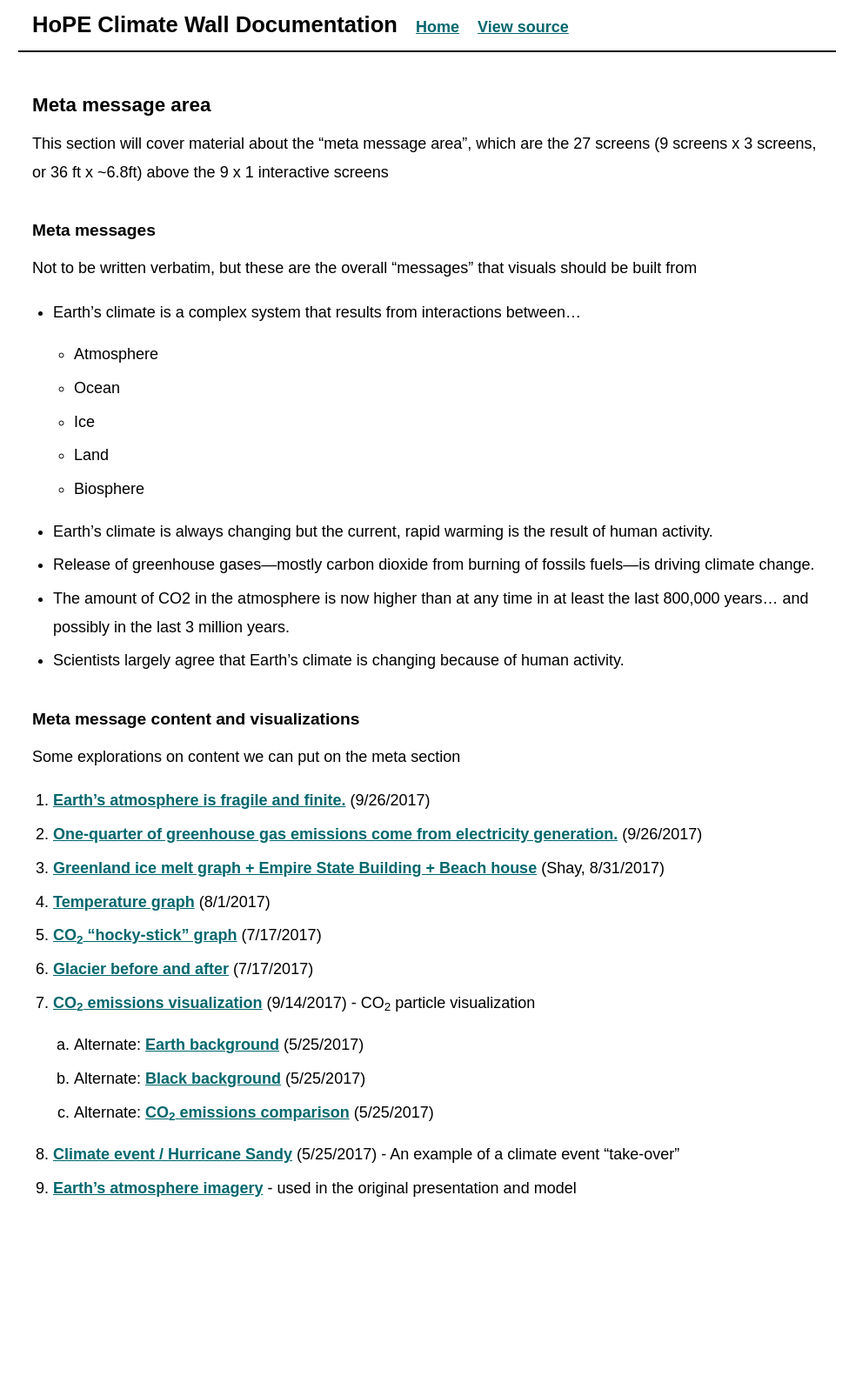
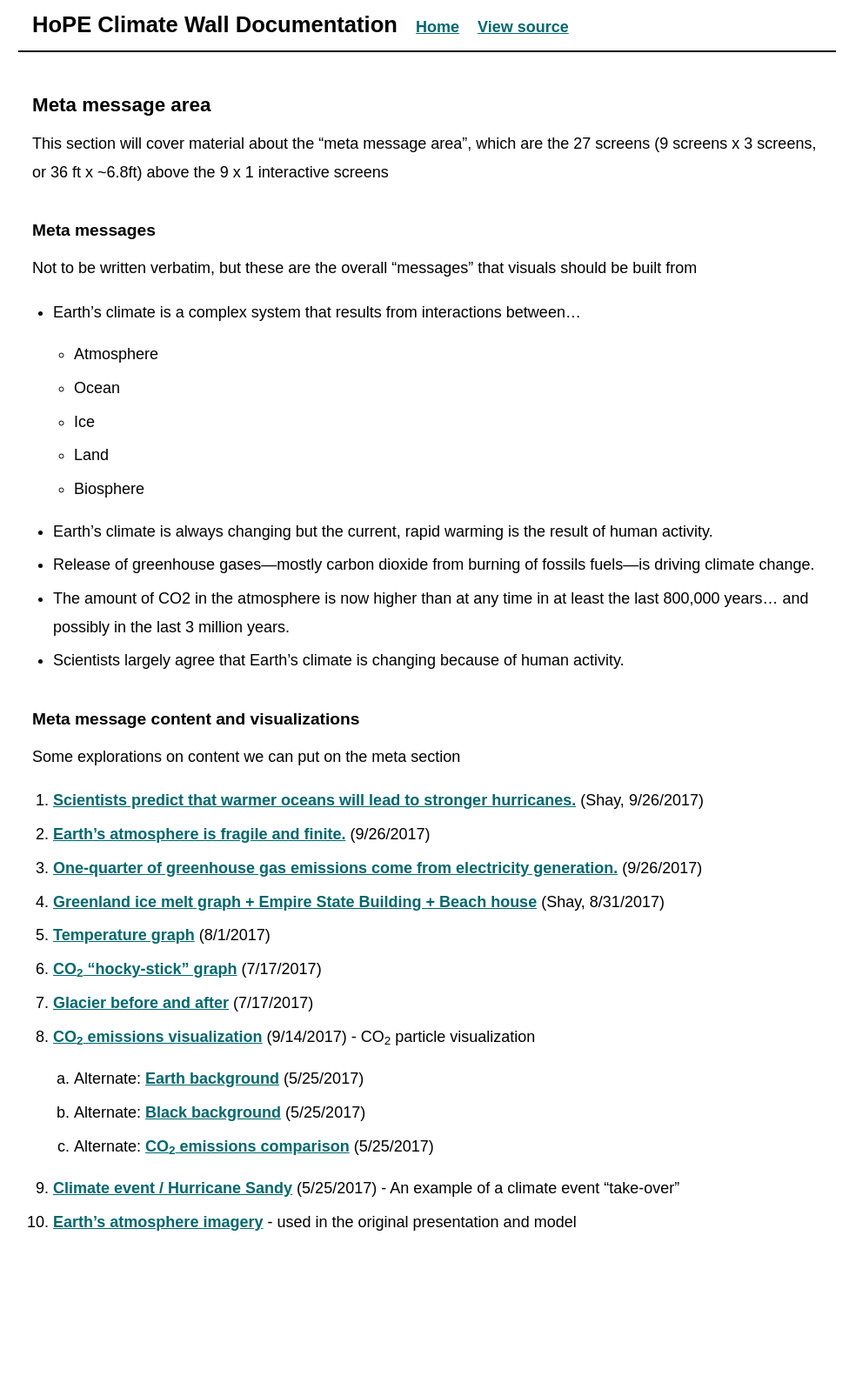
Before and after one commit to beefoo/climate-wall-docs, a Jekyll site: the page built from _design/meta.md, in a window 1280 px wide. Shown: the whole page at 87% size, without its empty margins (149-1117 px from the left). Built offline with Jekyll 4.4.1, drawn with Linux system fonts in a browser that asks for light colours; before the commit the page ends 1558 px from its top, so only the background shows below that.

Commit message:
add meta video

```diff
--- a/_design/meta.md
+++ b/_design/meta.md
@@ -27,6 +27,7 @@ Not to be written verbatim, but these are the overall "messages" that visuals sh
 
 Some explorations on content we can put on the meta section
 
+1. [Scientists predict that warmer oceans will lead to stronger hurricanes.](https://s3.amazonaws.com/brianfoo-amnh/BreakingNews_Small_1.mp4) (Shay, 9/26/2017)
 1. [Earth’s atmosphere is fragile and finite.](https://s3.amazonaws.com/brianfoo-amnh/climateWallVideo_atmosphere.mp4) (9/26/2017)
 1. [One-quarter of greenhouse gas emissions come from electricity generation.](https://s3.amazonaws.com/brianfoo-amnh/climateWallVideo_electricity.mp4) (9/26/2017)
 1. [Greenland ice melt graph + Empire State Building + Beach house](https://s3.amazonaws.com/brianfoo-amnh/Greenland_Ice_ESB_Beachhouse.mp4) (Shay, 8/31/2017)
```
